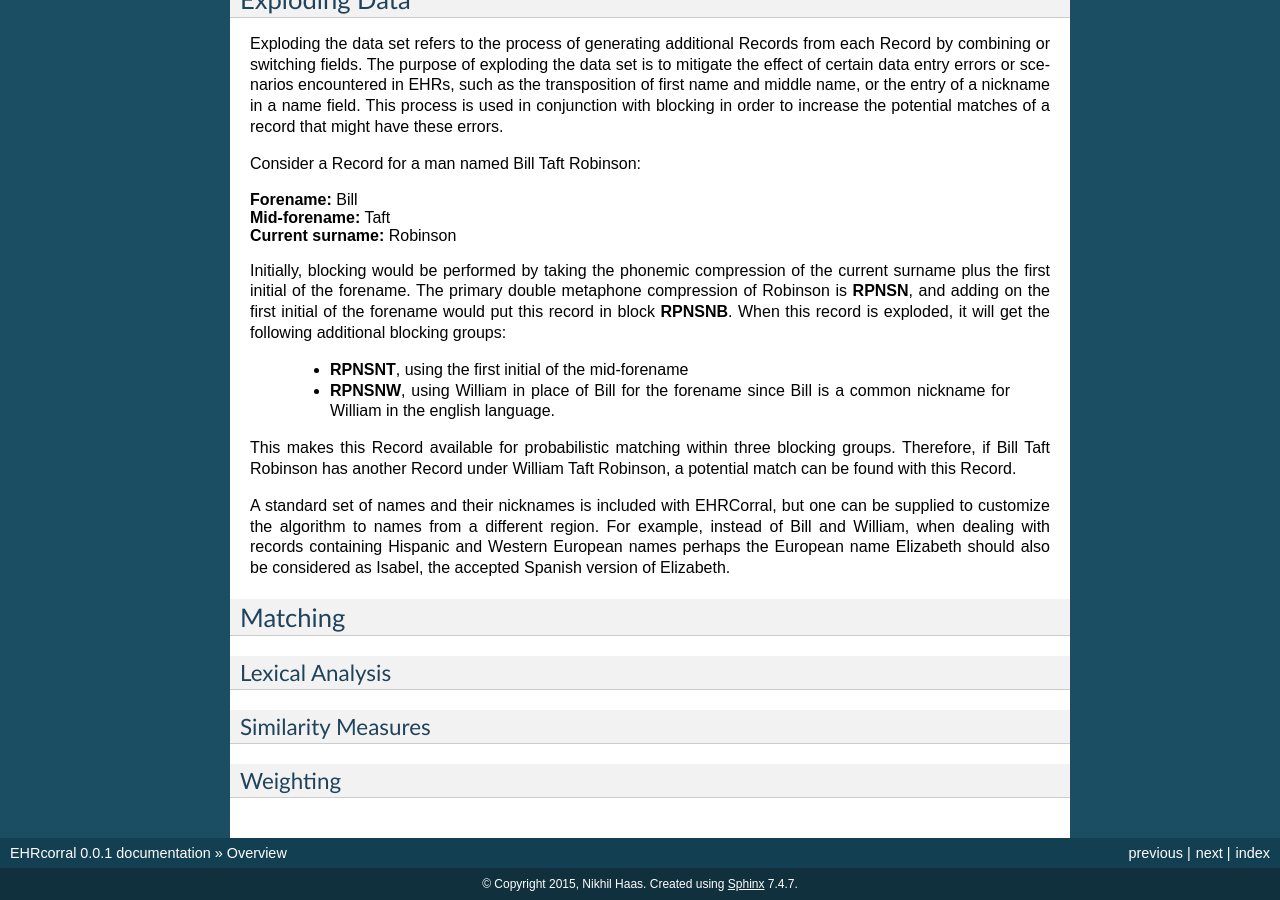
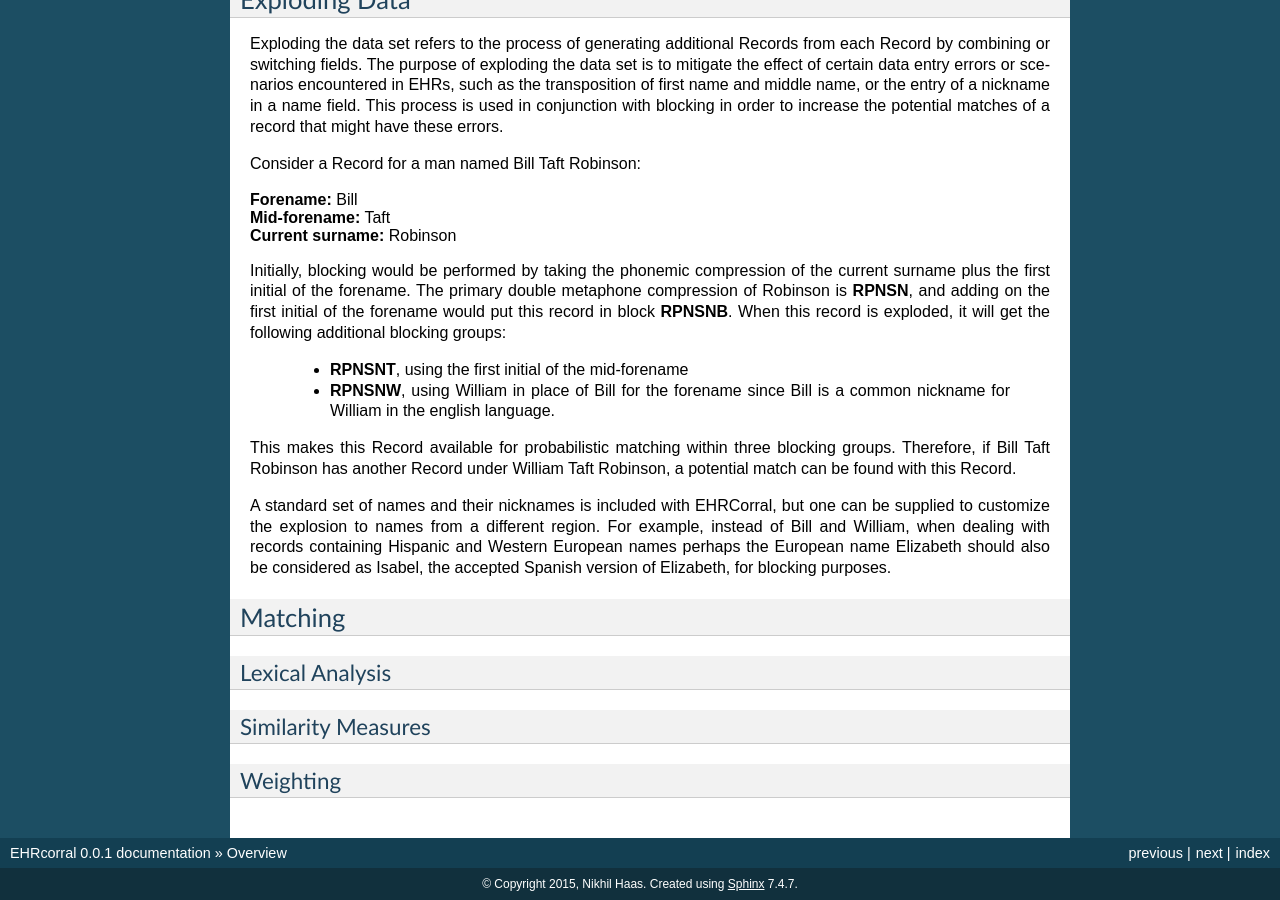
Before and after one commit to nsh87/ehrcorral, a Sphinx documentation site: the page built from docs/overview.rst, in a window 1280 px wide and 900 px high, scrolled down 2058 px. Built offline with Sphinx 7.4.7, drawn with Linux system fonts in a browser that asks for light colours; formulas are drawn with MathJax 3.

Commit message:
Update Exploding docs

```diff
--- a/docs/overview.rst
+++ b/docs/overview.rst
@@ -163,10 +163,11 @@ blocking groups. Therefore, if Bill Taft Robinson has another Record under
 William Taft Robinson, a potential match can be found with this Record.
 
 A standard set of names and their nicknames is included with EHRCorral, but one
-can be supplied to customize the algorithm to names from a different region. For
+can be supplied to customize the explosion to names from a different region. For
 example, instead of Bill and William, when dealing with records containing
 Hispanic and Western European names perhaps the European name Elizabeth should
-also be considered as Isabel, the accepted Spanish version of Elizabeth.
+also be considered as Isabel, the accepted Spanish version
+of Elizabeth, for blocking purposes.
 
 Matching
 --------
```
